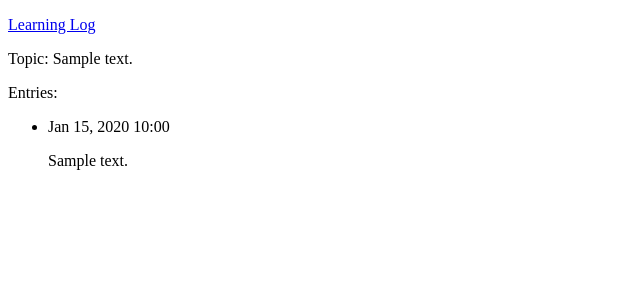
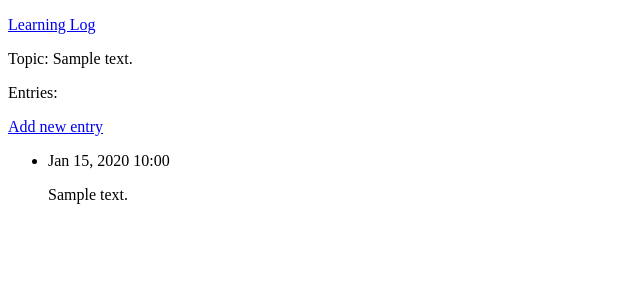
Before and after one commit to X-sky/Python-starter, a Django app: page /topics/1/ in a window 1280 px wide. Shown: the top 300 px of the page, without its empty margins (0-640 px from the left). Run offline with Django 4.2, Linux system fonts and the light colour scheme; tables that the repository leaves empty hold one stand-in row (values such as "Sample post").

Commit message:
feat: add new_entry mvc

```diff
--- a/web_app_starter/learning_logs/templates/learning_logs/topic.html
+++ b/web_app_starter/learning_logs/templates/learning_logs/topic.html
@@ -2,6 +2,7 @@
 
 <p>Topic: {{ topic }}</p>
 <p>Entries:</p>
+<p><a href="{% url 'learning_logs:new_entry' topic.id %}">Add new entry</a></p>
 <ul>
   {% for entry in entries %}
   <li>
--- a/web_app_starter/learning_logs/urls.py
+++ b/web_app_starter/learning_logs/urls.py
@@ -14,4 +14,5 @@ urlpatterns = [
     # 显示所有主题
     path("topics/", views.topics, name="topics"),
     path("new_topic/", views.new_topic, name="new_topic"),
+    path("new_entry/<int:topic_id>/", views.new_entry, name="new_entry"),
 ]
--- a/web_app_starter/learning_logs/views.py
+++ b/web_app_starter/learning_logs/views.py
@@ -1,7 +1,7 @@
 from django.shortcuts import render, redirect
 
 from .models import Topic
-from .forms import TopicForm
+from .forms import TopicForm, EntryForm
 
 
 # Create your views here.
@@ -40,3 +40,21 @@ def new_topic(request):
     # 显示空表单或指出表单数据无效
     context = {"form": form}
     return render(request, "learning_logs/new_topic.html", context)
+
+
+def new_entry(request, topic_id):
+    """在特定主题中添加条目"""
+    topic = Topic.objects.get(id=topic_id)
+
+    if request.method != "POST":
+        form = EntryForm()
+    else:
+        form = EntryForm(data=request.POST)
+        if form.is_valid():
+            new_entry = form.save(commit=False)
+            new_entry.topic = topic
+            new_entry.save()
+            return redirect("learning_logs:topic", topic_id=topic_id)
+
+    context = {"topic": topic, "form": form}
+    return render(request, "learning_logs/new_entry.html", context)
```
Also changed, not shown: web_app_starter/learning_logs/forms.py (+10 -2 lines), web_app_starter/learning_logs/templates/learning_logs/new_entry.html (added, +11 -0 lines).
